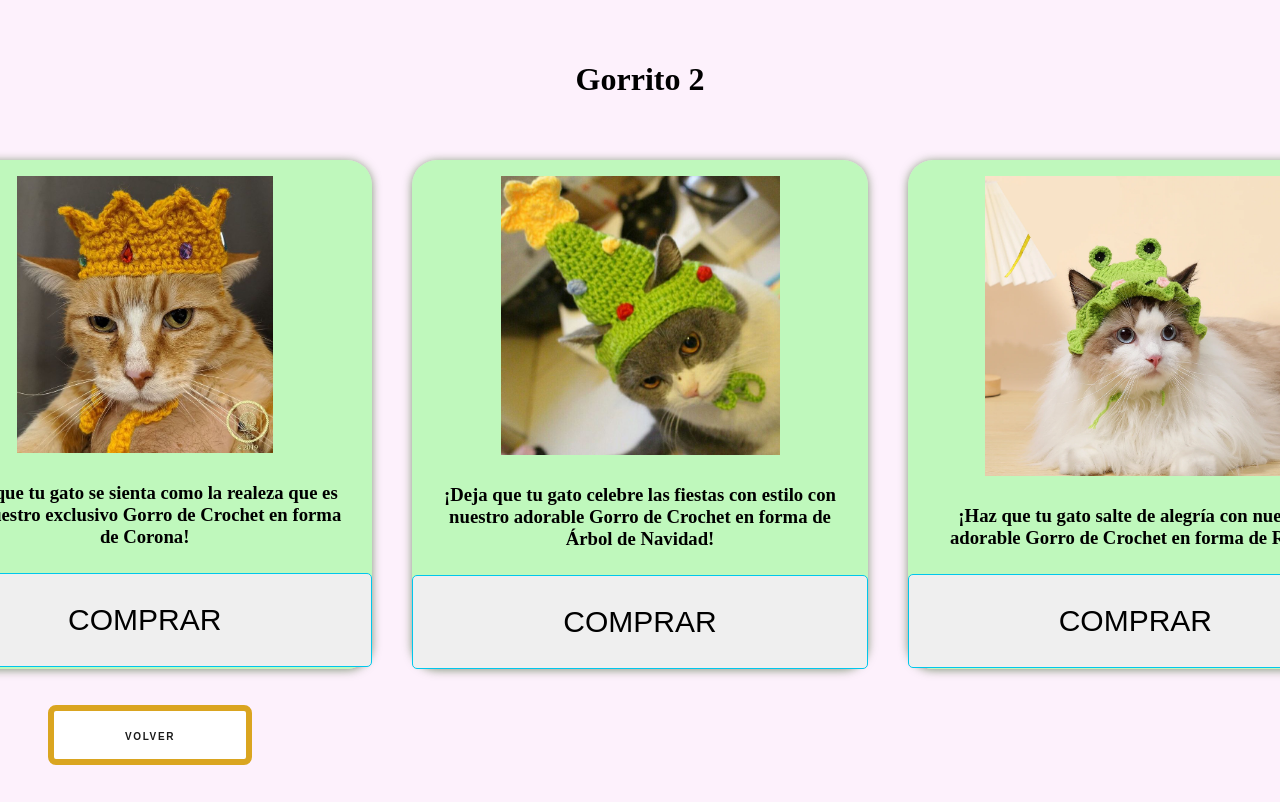
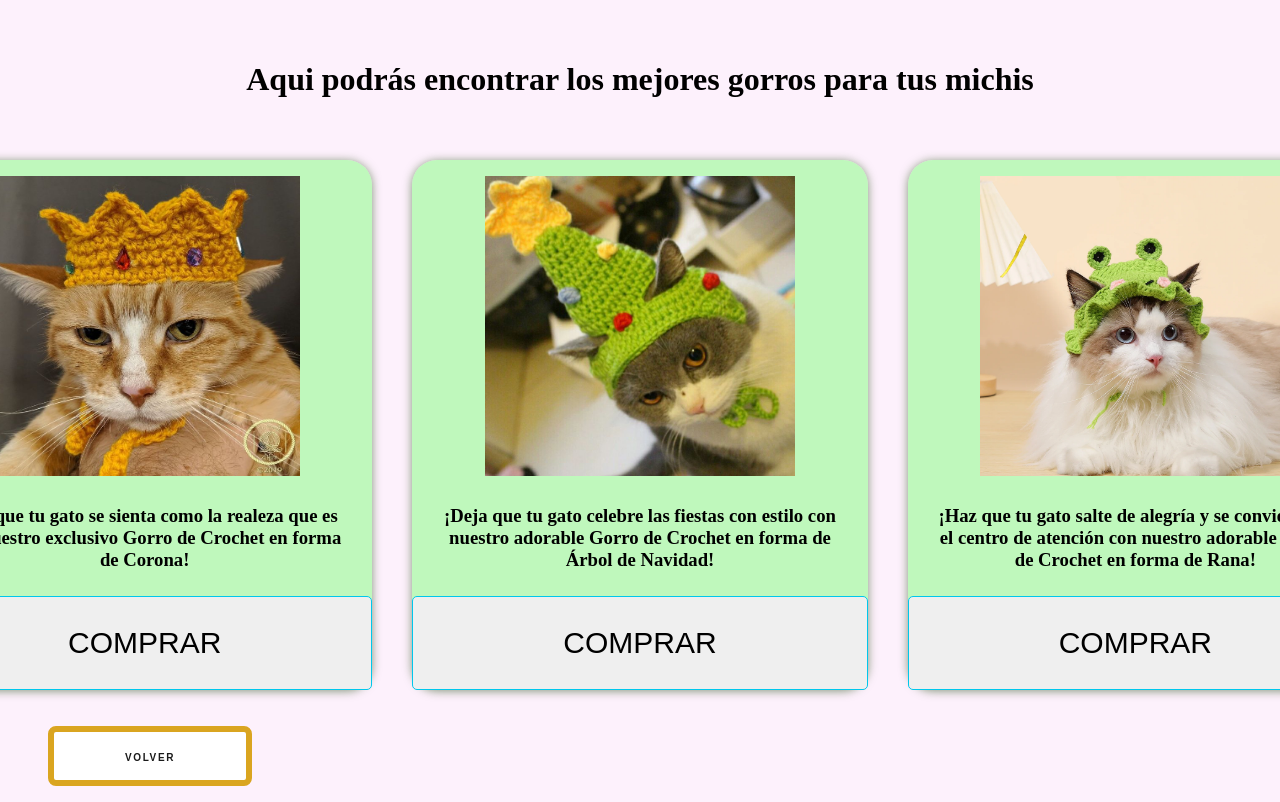
Before and after one commit to maria-cecilia-c/LTAW-Practicas, a plain HTML site: page P1/gorrito2.html in a window 1280 px wide. Shown: the top 802 px of the page. Drawn offline with Linux system fonts and the light colour scheme.

Commit message:
front casi acabado

```diff
--- a/P1/gorrito2.html
+++ b/P1/gorrito2.html
@@ -9,13 +9,13 @@
   <body>
 
     <div class="title-cards">
-      <h1>Gorrito 2</h1>
+      <h1>Aqui podrás encontrar los mejores gorros para tus michis</h1>
     </div>
 
       <div class="container-card">
         <div class="card">
             <figure>
-                <img src="gatorey.jpg"style="max-width: 256px" >
+                <img src="gatorey.jpg" id="imagenes"  >
             </figure>
             <div class="texto">
               <h3>¡Haz que tu gato se sienta como la realeza que es con nuestro exclusivo Gorro de Crochet en forma de Corona! </h3>
@@ -24,7 +24,7 @@
         </div>
         <div class="card" >
           <figure>
-              <img src="gorro1.jpeg"style="max-width: 279px" >
+              <img src="gorro1.jpeg" id="imagenes"  >
           </figure>
           <div class="texto">
             <h3>¡Deja que tu gato celebre las fiestas con estilo con nuestro adorable Gorro de Crochet en forma de Árbol de Navidad!  </h3>
@@ -33,10 +33,10 @@
         </div>
         <div class="card" >
           <figure>
-              <img src="gatogorro2.webp"style="max-width: 300px" >
+              <img src="gatogorro2.webp" id="imagenes"  >
           </figure>
           <div class="texto">
-            <h3>¡Haz que tu gato salte de alegría con nuestro adorable Gorro de Crochet en forma de Rana! </h3>
+            <h3>¡Haz que tu gato salte de alegría y se convierta en el centro de atención con nuestro adorable Gorro de Crochet en forma de Rana!</h3>
           </div>
           <button class="shiny">comprar</button>
       </div>
--- a/P1/tiendita.css
+++ b/P1/tiendita.css
@@ -31,6 +31,9 @@ body{
     margin: 25px;
     cursor: default;
 }
+
+#imagenes { width: 310px; height: 300px; }
+
 .boton-bonito{
     text-decoration:none;
     font-weight: 900;
```
Also changed, not shown: P1/gorrito1.html (+3 -1 lines), P1/gorrito3.html (+6 -3 lines).
